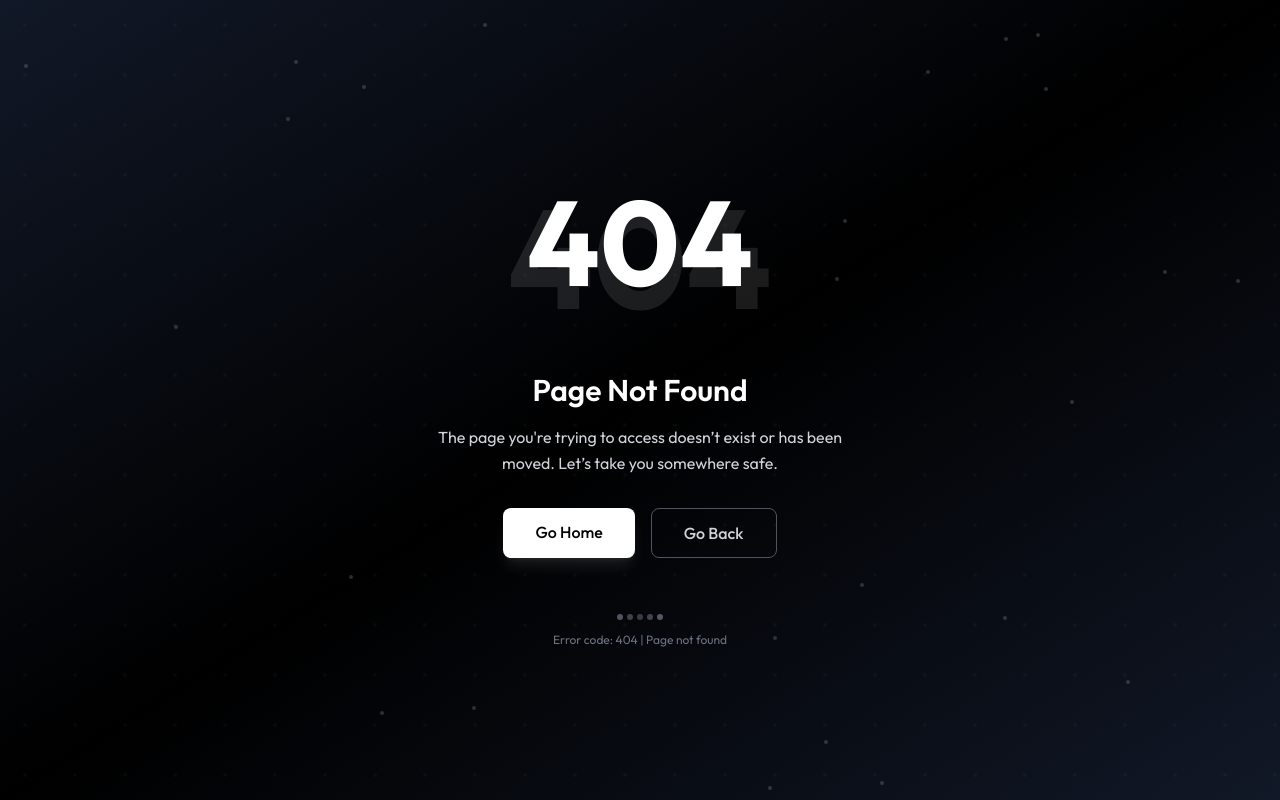
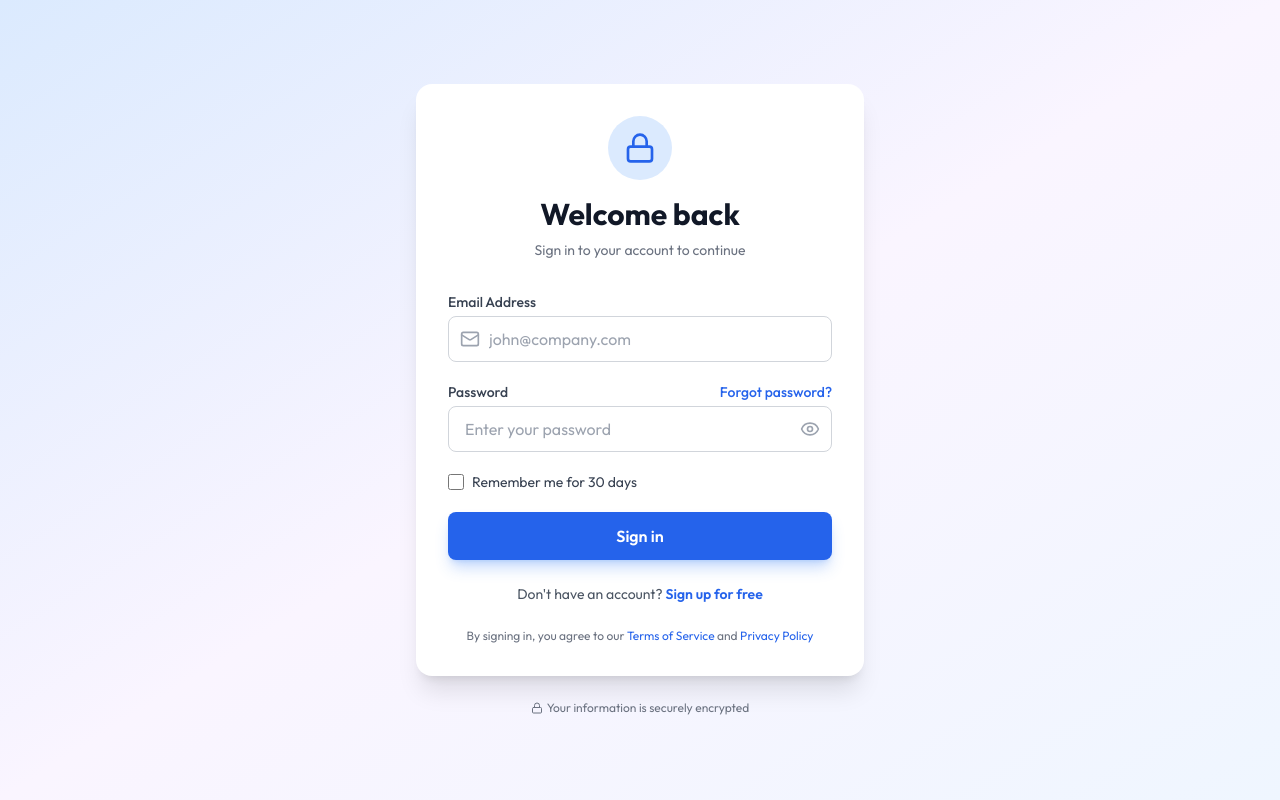
Before and after one commit to codermahbub20/link-shortify, a React (Vite) app in the folder front-end/: page /login in a window 1280 px wide. Before the commit this address had no page. Built offline with nearby package versions, Linux system fonts and the light colour scheme.

Commit message:
Login page created

```diff
--- /dev/null
+++ b/front-end/src/Components/Pages/Authentication/Login/LoginForm.tsx
@@ -0,0 +1,234 @@
+import React, { useState } from 'react';
+import { useForm } from 'react-hook-form';
+import { Eye, EyeOff, Lock, Mail } from 'lucide-react';
+import { useLoginMutation } from '../../../../redux/features/auth/authApi';
+import { Link, useNavigate } from 'react-router-dom';
+import { toast } from 'sonner';
+
+
+
+// Types
+interface LoginFormData {
+  email: string;
+  password: string;
+  rememberMe?: boolean;
+}
+
+
+export const LoginForm: React.FC = () => {
+  const [showPassword, setShowPassword] = useState(false);
+
+  const navigate = useNavigate();
+
+
+  const {
+    register,
+    handleSubmit,
+    formState: { errors },
+  } = useForm<LoginFormData>();
+
+  const [loginUser, { isLoading, isSuccess, isError }] =
+    useLoginMutation();
+
+  const onSubmit = async (data: LoginFormData) => {
+    try {
+      const result = await loginUser(data).unwrap();
+      console.log('Login successful:', result);
+
+      // Store token if remember me is checked
+      if (data.rememberMe && result.token) {
+        // In a real app, you'd store this securely
+        console.log('Token would be stored:', result.token);
+      }
+
+      toast.success('Login successful!');
+      navigate('/');
+    } catch (err) {
+      const errorMessage = err instanceof Error ? err.message : 'Login failed';
+      toast.error(errorMessage);
+    }
+  };
+
+  const handleFormSubmit = (e: React.FormEvent) => {
+    e.preventDefault();
+    handleSubmit(onSubmit)(e);
+  };
+
+  return (
+    <div className="min-h-screen bg-gradient-to-br from-blue-100 via-purple-50 to-blue-50 flex items-center justify-center p-4">
+      <div className="w-full max-w-md">
+        <div className="bg-white rounded-2xl shadow-xl p-8">
+          {/* Header */}
+          <div className="text-center mb-8">
+            <div className="inline-flex items-center justify-center w-16 h-16 bg-blue-100 rounded-full mb-4">
+              <Lock className="text-blue-600" size={32} />
+            </div>
+            <h1 className="text-3xl font-bold text-gray-900 mb-2">
+              Welcome back
+            </h1>
+            <p className="text-gray-500 text-sm">
+              Sign in to your account to continue
+            </p>
+          </div>
+
+          {/* Form */}
+          <div onSubmit={handleFormSubmit}>
+            <div className="space-y-5">
+              {/* Email Address */}
+              <div>
+                <label
+                  htmlFor="email"
+                  className="block text-sm font-medium text-gray-700 mb-1"
+                >
+                  Email Address
+                </label>
+                <div className="relative">
+                  <div className="absolute inset-y-0 left-0 pl-3 flex items-center pointer-events-none">
+                    <Mail className="text-gray-400" size={20} />
+                  </div>
+                  <input
+                    id="email"
+                    type="email"
+                    placeholder="john@company.com"
+                    className={`w-full pl-10 pr-4 py-2.5 border rounded-lg focus:outline-none focus:ring-2 focus:ring-blue-500 transition ${
+                      errors.email ? 'border-red-500' : 'border-gray-300'
+                    }`}
+                    {...register('email', {
+                      required: 'Email is required',
+                      pattern: {
+                        value: /^[A-Z0-9._%+-]+@[A-Z0-9.-]+\.[A-Z]{2,}$/i,
+                        message: 'Invalid email address',
+                      },
+                    })}
+                  />
+                </div>
+                {errors.email && (
+                  <p className="text-red-500 text-xs mt-1">
+                    {errors.email.message}
+                  </p>
+                )}
+              </div>
+
+              {/* Password */}
+              <div>
+                <div className="flex items-center justify-between mb-1">
+                  <label
+                    htmlFor="password"
+                    className="block text-sm font-medium text-gray-700"
+                  >
+                    Password
+                  </label>
+                  <a
+                    href="#"
+                    className="text-sm text-blue-600 hover:underline font-medium"
+                  >
+                    Forgot password?
+                  </a>
+                </div>
+                <div className="relative">
+                  <input
+                    id="password"
+                    type={showPassword ? 'text' : 'password'}
+                    placeholder="Enter your password"
+                    className={`w-full px-4 py-2.5 pr-12 border rounded-lg focus:outline-none focus:ring-2 focus:ring-blue-500 transition ${
+                      errors.password ? 'border-red-500' : 'border-gray-300'
+                    }`}
+                    {...register('password', {
+                      required: 'Password is required',
+                      minLength: {
+                        value: 6,
+                        message: 'Password must be at least 6 characters',
+                      },
+                    })}
+                  />
+                  <button
+                    type="button"
+                    onClick={() => setShowPassword(!showPassword)}
+                    className="absolute right-3 top-1/2 -translate-y-1/2 text-gray-400 hover:text-gray-600"
+                  >
+                    {showPassword ? <EyeOff size={20} /> : <Eye size={20} />}
+                  </button>
+                </div>
+                {errors.password && (
+                  <p className="text-red-500 text-xs mt-1">
+                    {errors.password.message}
+                  </p>
+                )}
+              </div>
+
+              {/* Remember Me */}
+              <div className="flex items-center">
+                <input
+                  id="rememberMe"
+                  type="checkbox"
+                  className="w-4 h-4 text-blue-600 border-gray-300 rounded focus:ring-blue-500"
+                  {...register('rememberMe')}
+                />
+                <label
+                  htmlFor="rememberMe"
+                  className="ml-2 text-sm text-gray-700"
+                >
+                  Remember me for 30 days
+                </label>
+              </div>
+
+              {/* Submit Button */}
+              <button
+                type="button"
+                onClick={handleFormSubmit}
+                disabled={isLoading}
+                className="w-full bg-blue-600 text-white py-3 rounded-lg font-semibold hover:bg-blue-700 transition disabled:opacity-50 disabled:cursor-not-allowed shadow-lg shadow-blue-500/30"
+              >
+                {isLoading ? 'Signing in...' : 'Sign in'}
+              </button>
+
+              {/* Success/Error Messages */}
+              {isSuccess && (
+                <div className="p-3 bg-green-50 border border-green-200 rounded-lg text-green-700 text-sm text-center">
+                  Login successful! Redirecting...
+                </div>
+              )}
+              {isError && (
+                <div className="p-3 bg-red-50 border border-red-200 rounded-lg text-red-700 text-sm text-center">
+                  Invalid email or password. Please try again.
+                </div>
+              )}
+            </div>
+          </div>
+
+          {/* Sign Up Link */}
+          <div className="text-center mt-6">
+            <p className="text-sm text-gray-600">
+              Don't have an account?{' '}
+              <Link to="/signup" className="text-blue-600 font-semibold hover:underline">
+                Sign up for free
+              </Link>
+            </p>
+          </div>
+
+          {/* Terms */}
+          <div className="text-center mt-6">
+            <p className="text-xs text-gray-500">
+              By signing in, you agree to our{' '}
+              <a href="#" className="text-blue-600 hover:underline">
+                Terms of Service
+              </a>{' '}
+              and{' '}
+              <a href="#" className="text-blue-600 hover:underline">
+                Privacy Policy
+              </a>
+            </p>
+          </div>
+        </div>
+
+        {/* Security Badge */}
+        <div className="text-center mt-6">
+          <p className="text-xs text-gray-500 flex items-center justify-center gap-1">
+            <Lock size={12} />
+            Your information is securely encrypted
+          </p>
+        </div>
+      </div>
+    </div>
+  );
+};
--- a/front-end/src/Components/Pages/Authentication/Registration/RegistrationForm.tsx
+++ b/front-end/src/Components/Pages/Authentication/Registration/RegistrationForm.tsx
@@ -2,6 +2,8 @@ import React, { useState } from 'react';
 import { useForm } from 'react-hook-form';
 import { Eye, EyeOff, Users } from 'lucide-react';
 import { useRegisterMutation } from '../../../../redux/features/auth/authApi';
+import { Link, useNavigate } from 'react-router-dom';
+import { toast } from 'sonner';
 
 
 
@@ -45,6 +47,9 @@ export const RegistrationForm: React.FC = () => {
   const [showConfirmPassword, setShowConfirmPassword] = useState(false);
   const [passwordStrength, setPasswordStrength] = useState(0);
 
+  const navigate = useNavigate();
+
+
   const {
     register,
     handleSubmit,
@@ -69,9 +74,11 @@ export const RegistrationForm: React.FC = () => {
     try {
       const result = await registerUser(data).unwrap();
       console.log('Registration successful:', result);
-      alert('Account created successfully!');
+      toast.success('Account created successfully!');
+      navigate('/');
     } catch (err) {
-      console.error('Registration failed:', err);
+      const errorMessage = err instanceof Error ? err.message : 'Registration failed';
+      toast.error(errorMessage);
     }
   };
 
@@ -286,9 +293,9 @@ export const RegistrationForm: React.FC = () => {
           <div className="text-center mt-6">
             <p className="text-sm text-gray-600">
               Already have an account?{' '}
-              <a href="#" className="text-blue-600 font-semibold hover:underline">
+              <Link to="/login" className="text-blue-600 font-semibold hover:underline">
                 Login here
-              </a>
+              </Link>
             </p>
           </div>
 
--- a/front-end/src/redux/api/baseApi.ts
+++ b/front-end/src/redux/api/baseApi.ts
@@ -65,6 +65,6 @@ const baseQueryWithRefreshToken: BaseQueryFn<
 export const baseApi = createApi({
   reducerPath: "baseApi",
   baseQuery: baseQueryWithRefreshToken,
-  tagTypes: ["Tasks", "Services", "Users"],
+  tagTypes: [ "Users"],
   endpoints: () => ({}),
 });
--- a/front-end/src/routes/router.tsx
+++ b/front-end/src/routes/router.tsx
@@ -3,6 +3,7 @@ import MainLayout from "../Components/Layouts/MainLayout";
 import Home from "../Components/Pages/Home/Home";
 import NotFoundPage from "../Components/Pages/NotFound/NotFoundPage";
 import { RegistrationForm } from "../Components/Pages/Authentication/Registration/RegistrationForm";
+import { LoginForm } from "../Components/Pages/Authentication/Login/LoginForm";
 
 
 
@@ -20,6 +21,10 @@ export const router = createBrowserRouter([
       },{
         path:"/signup",
         element:<RegistrationForm/>
+      },
+      {
+        path:"/login",
+        element:<LoginForm/>
       }
     ],
   }
```
Also changed, not shown: 1 other file (tests, documents, lock files or other folders).
